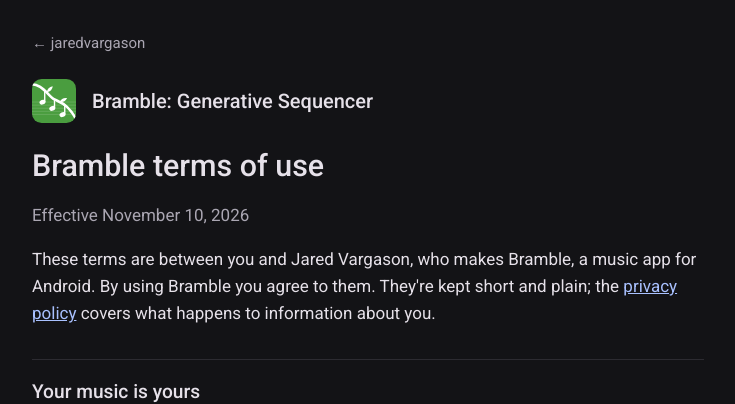
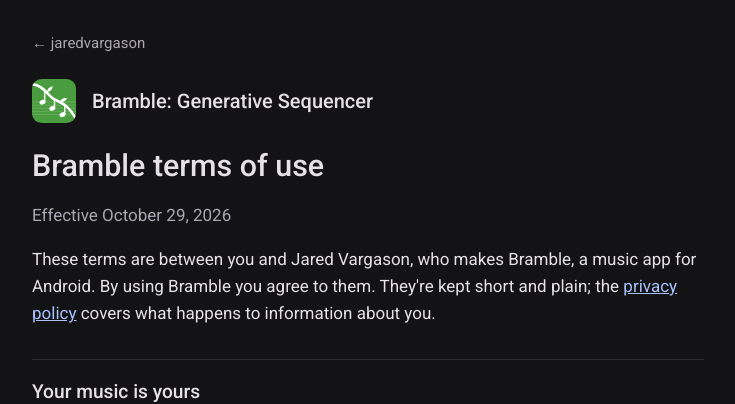
Before and after one commit to JaredVargason/jaredvargason.github.io, a Jekyll site: the page built from bramble/terms/index.html, in a window 1280 px wide. Shown: the top 404 px of the page, without its empty margins (272-1007 px from the left). Built offline with Jekyll 4.4.1, drawn with Linux system fonts in a browser that asks for light colours.

Commit message:
update effective date for privacy and terms pages to represent start of testing

```diff
--- a/bramble/privacy/index.html
+++ b/bramble/privacy/index.html
@@ -5,7 +5,7 @@
 icon: /static/images/bramble.svg
 ---
 <h1>Bramble privacy policy</h1>
-<p class="effective">Effective November 10, 2026</p>
+<p class="effective">Effective October 29, 2026</p>
 
 <p>Bramble is a music app for Android made by Jared Vargason. This
 policy says what Bramble does with information about you. In short: Bramble itself sends nothing
--- a/bramble/terms/index.html
+++ b/bramble/terms/index.html
@@ -5,7 +5,7 @@
 icon: /static/images/bramble.svg
 ---
 <h1>Bramble terms of use</h1>
-<p class="effective">Effective November 10, 2026</p>
+<p class="effective">Effective October 29, 2026</p>
 
 <p>These terms are between you and Jared Vargason, who makes Bramble, a
 music app for Android. By using Bramble you agree to them. They're kept short and plain; the
```
